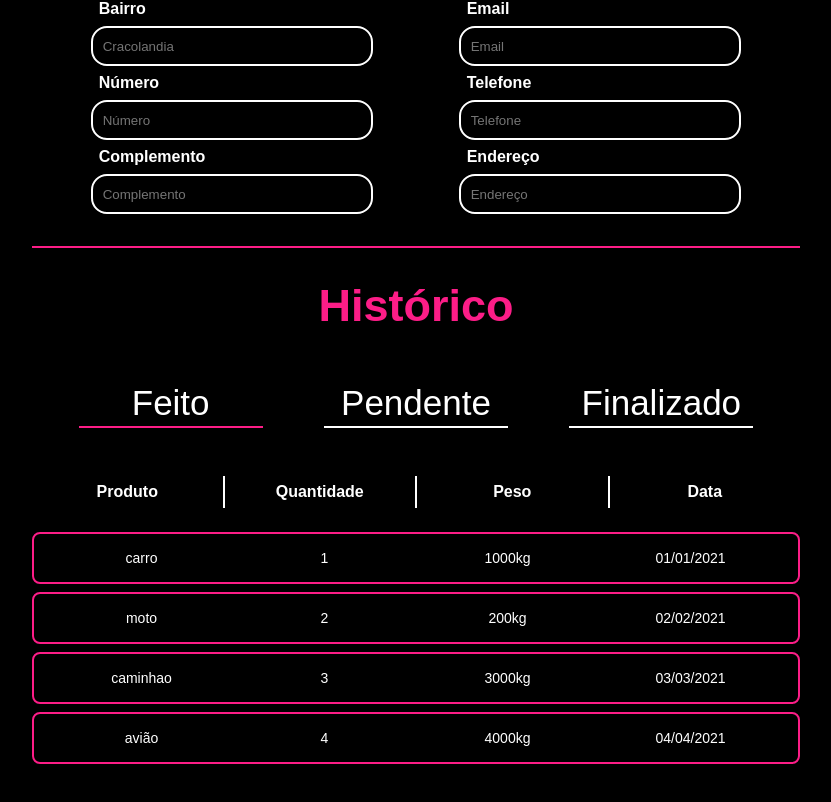
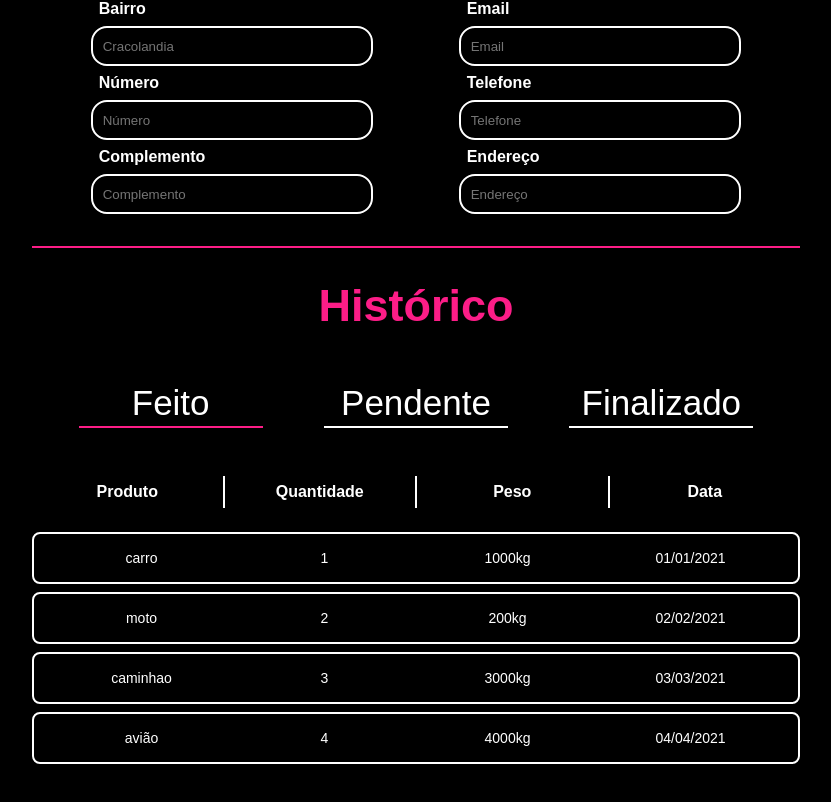
Before and after one commit to jonatasperaza/FrontEnd, a Vue app: page /client/profile in a window 1280 px wide. Shown: the part 626-1428 px from the top of the page, without its empty margins (224-1055 px from the left). Built offline with nearby package versions, Linux system fonts and the light colour scheme; a web font is replaced by a local one.

Commit message:
FEAT: driver profile screen, done [REFS: #59]

```diff
--- a/src/assets/OrderTable.scss
+++ b/src/assets/OrderTable.scss
@@ -41,7 +41,7 @@
         background-color: main.$standard-black;
         color: main.$standard-white;
         padding: 1rem;
-        border: 2px solid main.$standard-pink;
+        border: 2px solid main.$standard-white;
         border-radius: 0.5rem;
         p {
           text-align: center;
--- a/src/components/client/ProfileClient/TypeOrderComp.vue
+++ b/src/components/client/ProfileClient/TypeOrderComp.vue
@@ -4,11 +4,11 @@ import DoneOrders from './DoneOrders.vue'
 import PendingOrders from './PendingOrders.vue'
 import FinishedOrders from './FinishedOrders.vue'
 
-const selectedType = ref('feito')
+const selectedType = ref('done')
 const selectedTypeComponent = computed(() => {
-  if (selectedType.value === 'feito') return DoneOrders
-  if (selectedType.value === 'pendente') return PendingOrders
-  if (selectedType.value === 'finalizado') return FinishedOrders
+  if (selectedType.value === 'done') return DoneOrders
+  if (selectedType.value === 'pending') return PendingOrders
+  if (selectedType.value === 'finished') return FinishedOrders
 })
 function selectType(type) {
   selectedType.value = type
@@ -16,13 +16,13 @@ function selectType(type) {
 </script>
 <template>
   <div class="row">
-    <button @click="selectType('feito')" :class="{ selectedPink: selectedType === 'feito' }">
+    <button @click="selectType('done')" :class="{ selectedPink: selectedType === 'done' }">
       Feito
     </button>
-    <button @click="selectType('pendente')" :class="{ selectedPink: selectedType === 'pendente' }">
+    <button @click="selectType('pending')" :class="{ selectedPink: selectedType === 'pending' }">
       Pendente
     </button>
-    <button @click="selectType('finalizado')" :class="{ selectedPink: selectedType === 'finalizado' }">
+    <button @click="selectType('finished')" :class="{ selectedPink: selectedType === 'finished' }">
       Finalizado
     </button>
   </div>
--- a/src/components/driver/TypeOrderComp.vue
+++ b/src/components/driver/TypeOrderComp.vue
@@ -4,11 +4,11 @@ import DoneOrders from './DoneOrders.vue'
 import PendingOrders from './PendingOrders.vue'
 import FinishedOrders from './FinishedOrders.vue'
 
-const selectedType = ref('feito')
+const selectedType = ref('done')
 const selectedTypeComponent = computed(() => {
-  if (selectedType.value === 'feito') return DoneOrders
-  if (selectedType.value === 'pendente') return PendingOrders
-  if (selectedType.value === 'finalizado') return FinishedOrders
+  if (selectedType.value === 'done') return DoneOrders
+  if (selectedType.value === 'pending') return PendingOrders
+  if (selectedType.value === 'finished') return FinishedOrders
 })
 function selectType(type) {
   selectedType.value = type
@@ -16,13 +16,13 @@ function selectType(type) {
 </script>
 <template>
   <div class="row">
-    <button @click="selectType('feito')" :class="{ selectedPink: selectedType === 'feito' }">
+    <button @click="selectType('done')" :class="{ selectedPink: selectedType === 'done' }">
       Feito
     </button>
-    <button @click="selectType('pendente')" :class="{ selectedPink: selectedType === 'pendente' }">
+    <button @click="selectType('pending')" :class="{ selectedPink: selectedType === 'pending' }">
       Pendente
     </button>
-    <button @click="selectType('finalizado')" :class="{ selectedPink: selectedType === 'finalizado' }">
+    <button @click="selectType('finished')" :class="{ selectedPink: selectedType === 'finished' }">
       Finalizado
     </button>
   </div>
```
